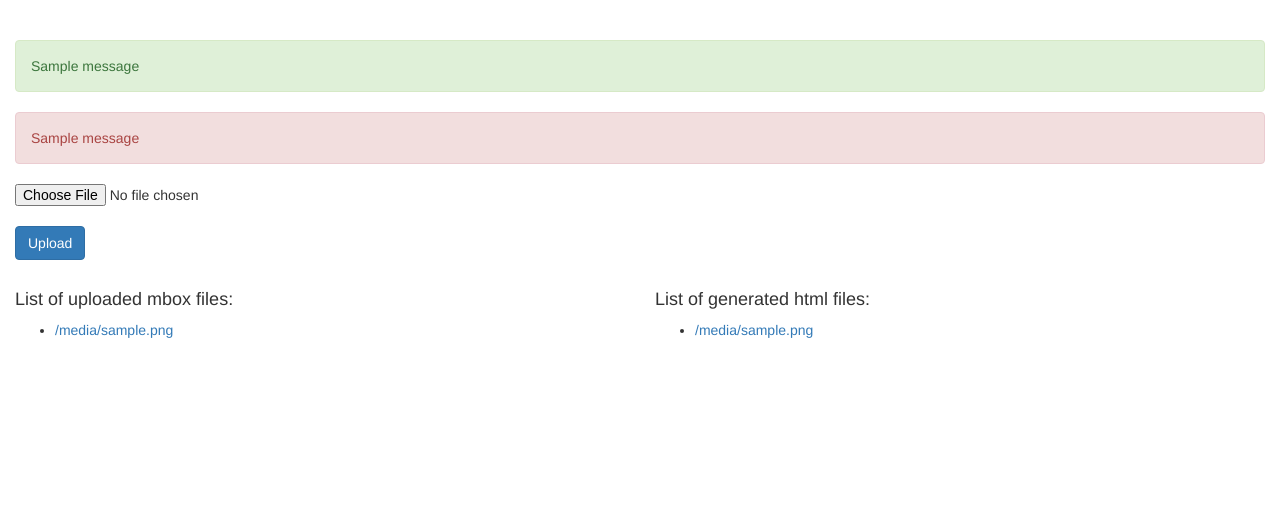
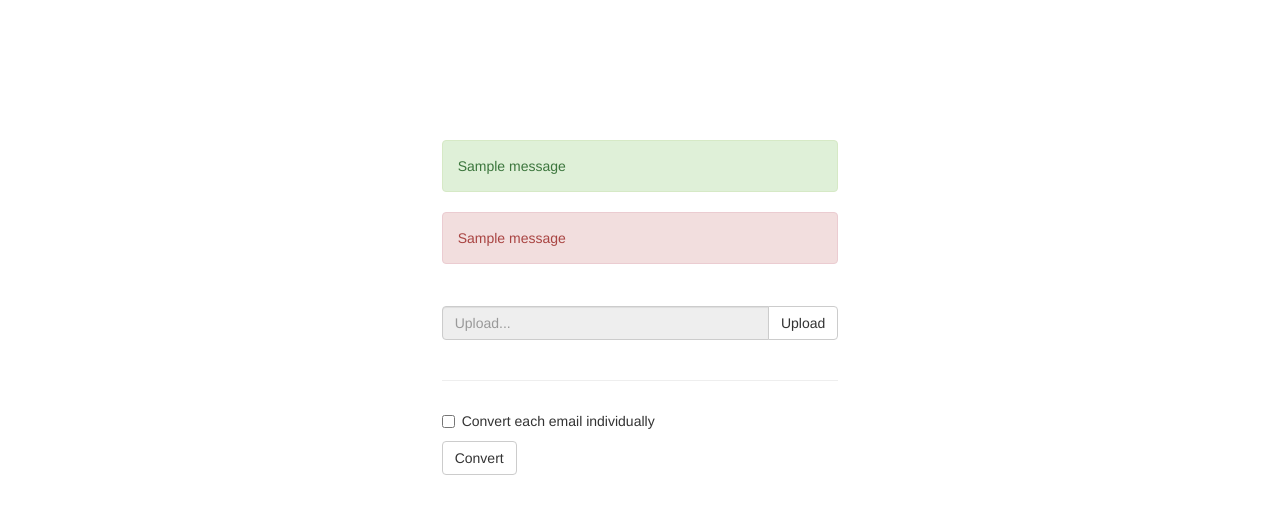
Before and after one commit to alvmgdev/mbox2html-flask, a Flask app: template templates/index.html in a window 1280 px wide. Shown: the top 514 px of the page. Run offline with Flask 2, Linux system fonts and the light colour scheme; the template is opened without the code that fills it: most values are stand-ins (such as "Sample title", 1, 10 or a date in 2020); one stand-in notice (Sample message) is shown; some libraries are stand-ins or nearby versions.

Commit message:
Changes in UI, and changes in the workflow to convert files

```diff
--- a/app.py
+++ b/app.py
@@ -1,17 +1,19 @@
-import os, fnmatch, mailbox
-from flask import Flask, render_template, request, redirect, flash, send_from_directory
+import os, mailbox
+import zipfile
+from flask import Flask, after_this_request, session, url_for, render_template, request, redirect, flash, send_from_directory
 from flask_bootstrap import Bootstrap
 from werkzeug.utils import secure_filename
 
 UPLOAD_FOLDER = './uploads'
 DOWNLOAD_FOLDER = './downloads'
 ALLOWED_EXTENSIONS = set(['mbox'])
-OUTPUT_TEMPLATE_FILE = "output_template.html"
+OUTPUT_TEMPLATE_FILE = 'output_template.html'
+OUTPUT_TEMPLATE_SINGLE_FILE = 'output_template_single.html'
 
 # set the project root directory as the static folder, you can set others.
 app = Flask(__name__, static_url_path='')
 app.config['UPLOAD_FOLDER'] = UPLOAD_FOLDER
-app.config['SECRET_KEY'] = "Your_secret_string"
+app.config['SECRET_KEY'] = 'Your_secret_string'
 Bootstrap(app)
 
 
@@ -30,40 +32,30 @@ def stream_template(template_name, **context):
 
 @app.route('/')
 def index():
-    list_of_mbox_files = []
-    if os.path.exists(UPLOAD_FOLDER):
-        list_of_files = os.listdir(UPLOAD_FOLDER)
-        pattern = "*.mbox"
-        for entry in list_of_files:
-            if fnmatch.fnmatch(entry, pattern):
-                list_of_mbox_files.append(entry)
+    return render_template('index.html')
 
-    list_of_html_files = []
-    if os.path.exists(DOWNLOAD_FOLDER):
-        list_of_files = os.listdir(DOWNLOAD_FOLDER)
-        pattern = "*.html"
-        for entry in list_of_files:
-            if fnmatch.fnmatch(entry, pattern):
-                list_of_html_files.append(entry)
 
-    return render_template('index.html',
-                           list_of_mbox_files=sorted(list_of_mbox_files),
-                           list_of_html_files=sorted(list_of_html_files))
+@app.route('/results')
+def results():
+    return render_template('results.html')
 
 
 @app.route('/upload', methods=['POST'])
 def upload():
+    # we remove the upload file info from session
+    session.pop('uploaded_file_info', None)
+
     # check if the post request has the file part
     if 'file' not in request.files:
         flash('No file part', 'error')
-        return redirect('/')
+        return redirect(url_for('index'))
 
     file = request.files['file']
     # if user does not select file, browser also
     # submit a empty part without filename
     if file.filename == '':
         flash('No selected file', 'error')
-        return redirect('/')
+        return redirect(url_for('index'))
 
     if file and allowed_file(file.filename):
         filename = secure_filename(file.filename)
@@ -71,34 +63,81 @@ def upload():
             os.makedirs(UPLOAD_FOLDER)
 
         file.save(os.path.join(app.config['UPLOAD_FOLDER'], filename))
+        session['uploaded_file_info'] = dict(filename=filename)
         flash('File {} uploaded successfully'.format(filename), 'success')
-        return redirect('/')
+        return redirect(url_for('index'))
     else:
         flash('Not allowed file', 'error')
-        return redirect('/')
+        return redirect(url_for('index'))
 
 
-@app.route('/mbox_to_html/<string:filename>', methods=['GET'])
-def mbox_to_html(filename):
-    if not os.path.exists(DOWNLOAD_FOLDER):
-        os.makedirs(DOWNLOAD_FOLDER)
+@app.route('/convert', methods=['POST'])
+def convert():
+    if 'uploaded_file_info' in session:
+        if not os.path.exists(DOWNLOAD_FOLDER):
+            os.makedirs(DOWNLOAD_FOLDER)
 
-    mbox_file = mailbox.mbox(os.path.join(UPLOAD_FOLDER, filename))
-    fname, file_extension = os.path.splitext(filename)
-    output_filename = fname + ".html"
-    app.jinja_env\
-        .get_template(OUTPUT_TEMPLATE_FILE)\
-        .stream(mbox=mbox_file, title=fname)\
-        .dump(os.path.join(DOWNLOAD_FOLDER, output_filename))
+        filename = session['uploaded_file_info'].get('filename')
+        mbox_file = mailbox.mbox(os.path.join(UPLOAD_FOLDER, filename))
+        fname, file_extension = os.path.splitext(filename)
+        process_msgs_as_separated_files = request.form.get('process_msgs_as_separated_files')
+        generated_filename_to_download = ''
+        list_of_files_to_remove = []
+        if process_msgs_as_separated_files == 'on' and len(mbox_file) > 1:
+            generated_filename_to_download = '{}.zip'.format(fname)
+            zip = zipfile.ZipFile(os.path.join(DOWNLOAD_FOLDER, generated_filename_to_download), 'w', zipfile.ZIP_DEFLATED)
+            msg_counter = 0
+            for msg in mbox_file:
+                msg_counter = msg_counter + 1
+                app.jinja_env \
+                    .get_template(OUTPUT_TEMPLATE_SINGLE_FILE) \
+                    .stream(message=msg, title='{} - Message number: {}'.format(fname, msg_counter)) \
+                    .dump(os.path.join(DOWNLOAD_FOLDER, '{}_{}.html'.format(fname,msg_counter)))
 
-    flash('Generated html file: {}'.format(output_filename), 'success')
-    return redirect('/')
+                zip.write(os.path.join(DOWNLOAD_FOLDER, '{}_{}.html'.format(fname,msg_counter)),
+                          arcname='{}_{}.html'.format(fname,msg_counter))
+
+                list_of_files_to_remove.append(os.path.join(DOWNLOAD_FOLDER, '{}_{}.html'.format(fname,msg_counter)))
+
+            zip.close()
+        else:
+            generated_filename_to_download = '{}.html'.format(fname)
+            app.jinja_env \
+                .get_template(OUTPUT_TEMPLATE_FILE) \
+                .stream(mbox=mbox_file, title=fname) \
+                .dump(os.path.join(DOWNLOAD_FOLDER, generated_filename_to_download))
+
+        list_of_files_to_remove.append(os.path.join(UPLOAD_FOLDER, filename))
+        list_of_files_to_remove.append(os.path.join(DOWNLOAD_FOLDER, generated_filename_to_download))
+        session['uploaded_file_info'].update(file_to_download=generated_filename_to_download,
+                                             list_of_files_to_remove=list_of_files_to_remove)
+        flash('Generated file: {}'.format(generated_filename_to_download), 'success')
+        return redirect(url_for('results'))
+    else:
+        flash('You need to upload a mbox file before convert it', 'error')
+        return redirect(url_for('index'))
 
 
-@app.route('/download/<string:filename>', methods=['GET'])
-def download(filename):
-    return send_from_directory(DOWNLOAD_FOLDER, filename, as_attachment=True)
+@app.route('/download', methods=['GET'])
+def download():
+    if 'uploaded_file_info' in session:
+        filename = session['uploaded_file_info'].get('file_to_download')
+        @after_this_request
+        def remove_files(response):
+            list_of_files_to_remove = session['uploaded_file_info'].get('list_of_files_to_remove')
+            session.pop('uploaded_file_info', None)
+            try:
+                for file_path_to_remove in list_of_files_to_remove:
+                    os.remove(file_path_to_remove)
+            except Exception as error:
+                app.logger.error("Error removing file {} from the system".format(file_path_to_remove),
+                                 error)
+            return response
+
+        return send_from_directory(DOWNLOAD_FOLDER, filename, as_attachment=True)
+    else:
+        return redirect(url_for('index'))
 
 
 if __name__ == '__main__':
-   app.run(host='0.0.0.0', port=8080)
+    app.run(host='0.0.0.0', port=8080)
--- a/templates/index.html
+++ b/templates/index.html
@@ -1,18 +1,13 @@
 {% extends "bootstrap/base.html" %}
 {% block title %}Mbox2Html{% endblock %}
 
-{% block navbar %}
-<div class="navbar navbar-fixed-top">
-  <!-- ... -->
-</div>
-{% endblock %}
-
 {% block content %}
 <div class="container-fluid">
+
+    <div style="margin-bottom: 10em"></div>
+
     <div class="row">
-        <br>
-        <br>
-        <div class="col-xs-12">
+        <div class="col-xs-10 col-xs-offset-1 col-md-6 col-md-offset-3 col-lg-4 col-lg-offset-4">
             {% with messages = get_flashed_messages(category_filter=["success"]) %}
                 {% if messages %}
                     {% for message in messages %}
@@ -32,49 +27,54 @@
                     {% endfor %}
                 {% endif %}
             {% endwith %}
+        </div>
+    </div>
+
+    <div class="row">
+        <div class="col-xs-10 col-xs-offset-1 col-md-6 col-md-offset-3 col-lg-4 col-lg-offset-4">
             <form method="post" enctype="multipart/form-data" action="{{ url_for('upload') }}">
-                <input type="file" name="file">
-                <br>
-                <button class="btn btn-primary" type="submit">Upload</button>
+                <input type="file" name="file" id="input_real_file" accept=".mbox" style="visibility:hidden"/>
+                <div class="input-group">
+                    <input type="text" id="input_file" class="form-control" placeholder="Upload..." readonly/>
+                    <span class="input-group-btn">
+                        <button class="btn btn-default" type="submit">Upload</button>
+                    </span>
+                </div>
             </form>
             <br>
-        </div>
-        <br>
-        <hr>
-        <br>
-        <div class="col-xs-12 col-md-6">
-            <h4>List of uploaded mbox files:</h4>
-            {% if list_of_mbox_files|length > 0 %}
-                <ul>
-                {% for mbox_file in list_of_mbox_files %}
-                    <li>
-                        <a href="{{ url_for('mbox_to_html', filename=mbox_file) }}">
-                            {{ mbox_file }}
-                        </a>
-                    </li>
-                {% endfor %}
-                </ul>
-            {% else %}
-                No mbox files uploaded already.
-            {% endif %}
-        </div>
-        <div class="col-xs-12 col-md-6">
-            <h4>List of generated html files:</h4>
-            {% if list_of_html_files|length > 0 %}
-                <ul>
-                {% for html_file in list_of_html_files %}
-                    <li>
-                        <a href="{{ url_for('download', filename=html_file) }}">
-                            {{ html_file }}
-                        </a>
-                    </li>
-                {% endfor %}
-                </ul>
-            {% else %}
-                No html files generated already.
-            {% endif %}
+            <hr>
         </div>
     </div>
+    <div class="row">
+        <div class="col-xs-10 col-xs-offset-1 col-md-6 col-md-offset-3 col-lg-4 col-lg-offset-4">
+            <form action="{{ url_for('convert') }}" method="post">
+                <div class="checkbox">
+                    <label>
+                        <input type="checkbox" autocomplete="off" name="process_msgs_as_separated_files"/>
+                        Convert each email individually
+                    </label>
+                </div>
+                <button class="btn btn-default" type="submit">
+                Convert
+                </button>
+            </form>
+        </div>
+    </div>
+
 </div>
 
+<script>
+    var input_file = document.getElementById('input_file');
+    var input_real_file = document.getElementById('input_real_file');
+
+    input_real_file.onchange = function(e) {
+        var file_name = this.value.replace('C:\\fakepath\\', '');
+        input_file.value = file_name;
+    }
+
+    input_file.onclick = function() {
+        input_real_file.click();
+    };
+
+</script>
 {% endblock %}
```
Also changed, not shown: templates/message_template.html (added, +29 -0 lines), templates/output_template.html (+5 -32 lines), templates/output_template_single.html (added, +12 -0 lines), templates/results.html (added, +42 -0 lines), README.md.
